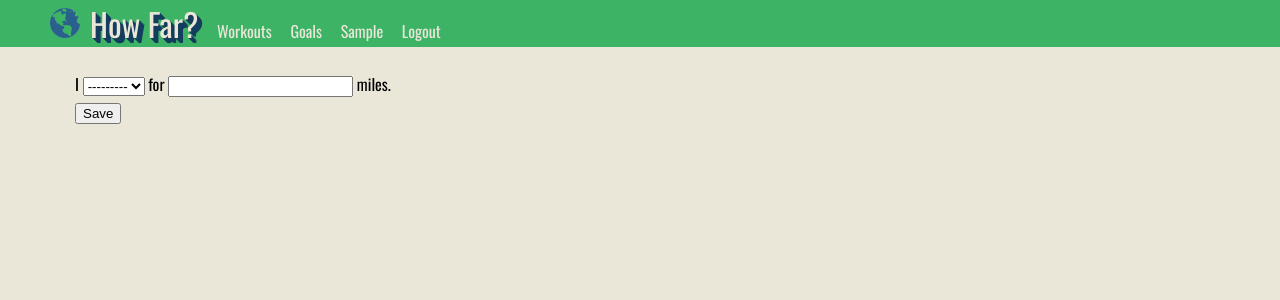
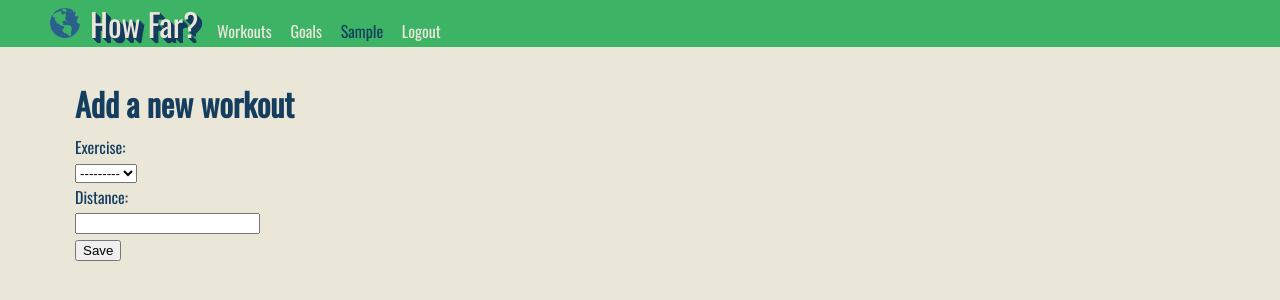
Before and after one commit to pshrmn/website-archive, a Django app: page /add_workout in a window 1280 px wide. Shown: the top 300 px of the page. Run offline with Django 3.2, Linux system fonts and the light colour scheme; the visitor is signed in with stand-in values (Sample User, id 1); data that the repository does not hold is empty; parts of the project's set-up code (start-up, migrations or seed data) failed here and were passed over.

Commit message:
template and style changes

```diff
--- a/howfar/static/css/base.css
+++ b/howfar/static/css/base.css
@@ -16,6 +16,10 @@ html, body {
     padding: 0;
     background: #EAE7D8;
     font-family: 'Oswald', sans-serif;
+}
+
+h1, h2, h3, h4 {
+    margin: 0.25em 0;
 }
 
 a {
@@ -97,8 +101,13 @@ header a, header a:visited {
     text-shadow:  1px 1px #143D5E, 2px 2px #143D5E, 3px 3px #143D5E, 4px 4px #143D5E, 5px 5px #143D5E;
 }
 
+.username {
+    color: #143D5E;
+}
+
 .content {
     padding: 25px 75px 0;
+    color: #143D5E;
 }
 
 .workout {
@@ -125,7 +134,7 @@ header a, header a:visited {
 }
 
 .about {
-    font-size: 24px;
+    font-size: 20px;
 }
 
 span.helptext {
--- a/howfar/templates/base.html
+++ b/howfar/templates/base.html
@@ -48,7 +48,7 @@ How Far?
                 </li>
             </ul>
         </li>
-        <li>
+        <li class="username">
             {{ user.username | capfirst }}
         </li>
         <li>
--- a/howfar/templates/workouts/add_workout.html
+++ b/howfar/templates/workouts/add_workout.html
@@ -1,9 +1,16 @@
 {% extends 'base.html' %}
 
 {% block content %}
+<h1>
+    Add a new workout
+</h1>
 <form action="{% url 'add_workout' %}" method="post">
     {% csrf_token %}
-    I {{ form.exercise }} for {{ form.distance }} miles.
+    {{ form.as_p }}
     <p class="submit"><button type="submit" name="submit">Save</button></p>
 </form>
 {% endblock content %}
+
+{% block javascript %}
+    <!-- d3 map to select start/end locations -->
+{% endblock javascript %}
--- a/howfar/templates/workouts/workouts.html
+++ b/howfar/templates/workouts/workouts.html
@@ -1,6 +1,9 @@
 {% extends 'base.html' %}
 
 {% block content %}
+<h1>
+    Your Past Workouts
+</h1>
 <ul>
 {% for workout in workout_list %}
     <li>
--- a/workouts/forms.py
+++ b/workouts/forms.py
@@ -15,3 +15,11 @@ class WorkoutForm(ModelForm):
     class Meta:
         model = Workout
         fields = ('exercise', 'distance')
+        error_messages = {
+            'exercise': {
+                'required': 'Exercise type is required.'
+            },
+            'distance': {
+                'required': 'Workout distance is required.'
+            }
+        }
```
Also changed, not shown: howfar/templates/workouts/goal.html (+7 -1 lines).
